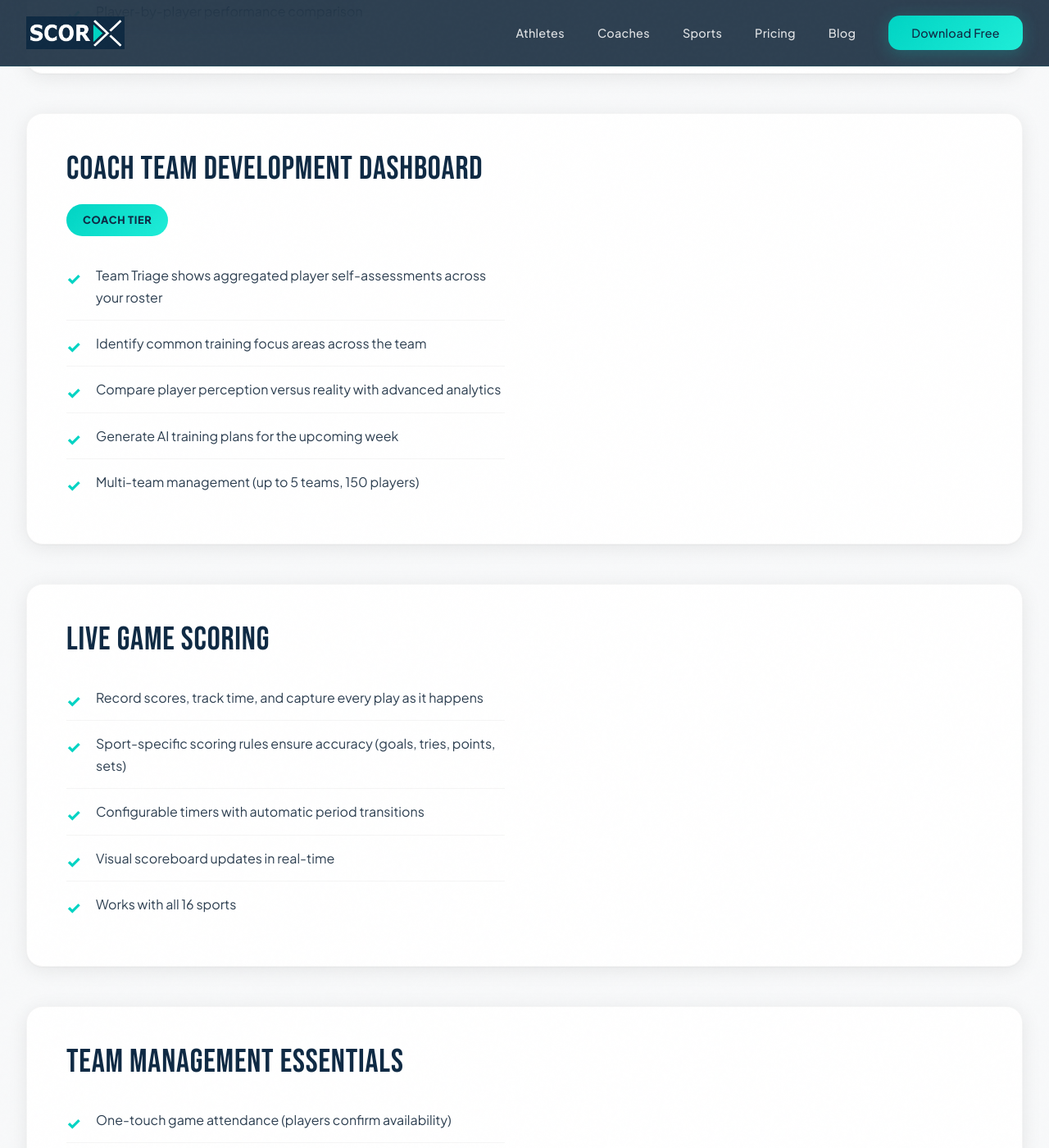
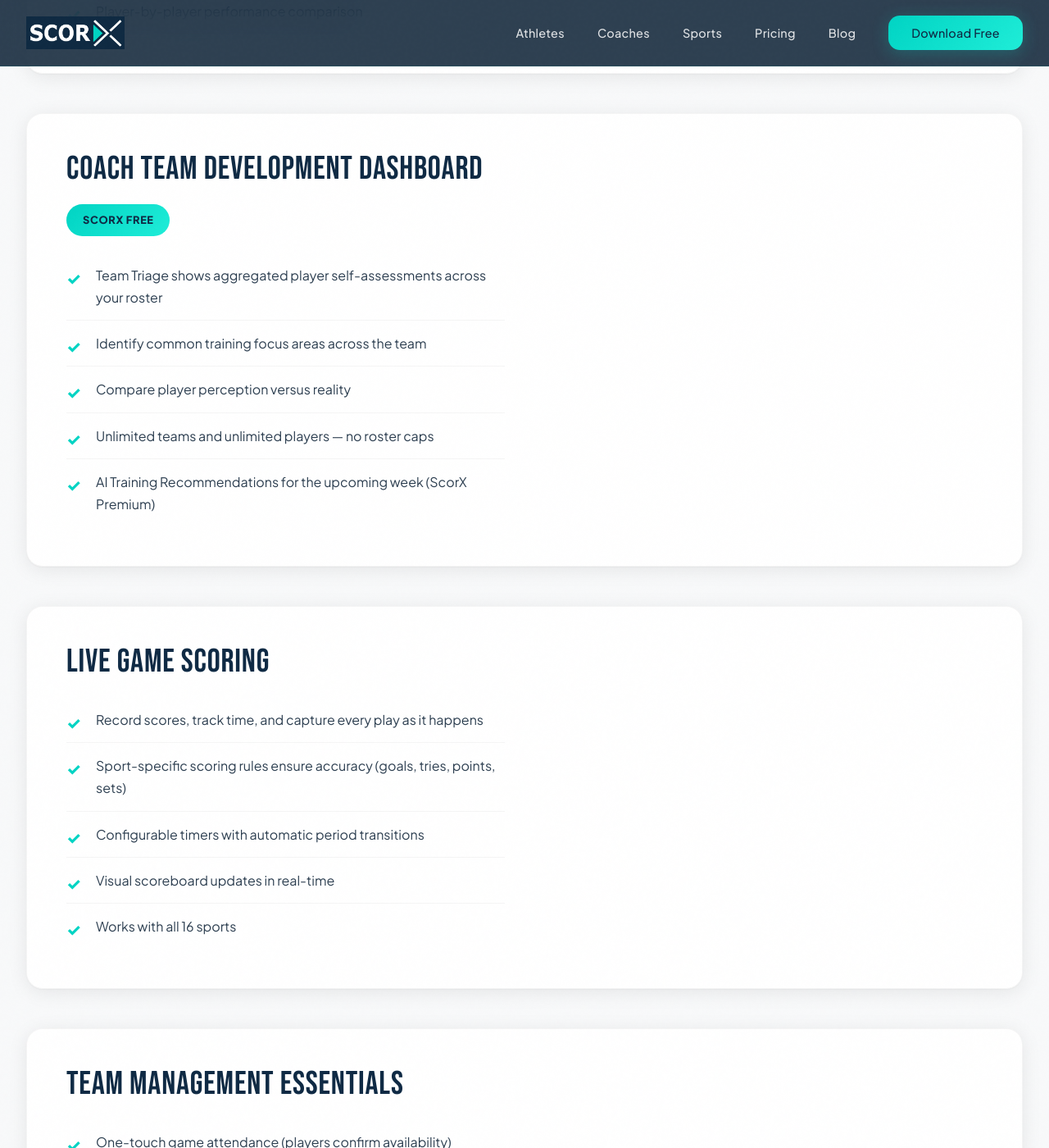
Before and after one commit to twineappdev-scorx/scorx-website, a Jekyll site: the page built from features.html, in a window 1280 px wide and 1400 px high, scrolled down 3941 px. Shown: the whole window at 82% size. Built offline with Jekyll 4.4.1, drawn with Linux system fonts in a browser that asks for light colours; some of the changed text lies outside the part shown.

Commit message:
Replace stale Family/Coach tier copy with the current two-tier model
pricing.json is the source of truth: ScorX Free (unlimited) and ScorX
Premium (A$4.99/mo, A$49.99/yr). Several pages still described the tier
model retired in April 2026, in some cases with claims that contradicted
the current free plan.

- features.html: Family/Coach tier badges become ScorX Premium; the coach
  dashboard becomes ScorX Free (all coaching tools are free now) and drops
  the 5-team/150-player caps; the PDF-export bullet drops the Coach tier
  gate; the 30-day/2-year history retention claims are replaced with the
  unlimited retention the free plan actually provides, in both the FAQ
  body and the FAQPage schema
- terms.html: subscription tier list rewritten to the two current tiers,
  removing the retired $9.99/$99.99 Coach pricing
- privacy.html: iCloud and export gating relabelled to ScorX Premium
- download.html, how-it-works.html, support.html, README.md: tier names
  updated; the download page trial promo now lists what Premium unlocks
  rather than "iCloud sync, data export, and 5 players"

The pricing.html FAQ explaining what happened to the old tiers is left as
is, and competitor "free tier" mentions on compare.html are untouched.

Co-Authored-By: Claude Opus 5 <noreply@anthropic.com>
Claude-Session: https://claude.ai/code/session_01UT5q3NSHevMn7sBWT6Fw9V

```diff
--- a/download.html
+++ b/download.html
@@ -171,17 +171,17 @@ permalink: /download.html
                     <li>Complete onboarding and select your sport</li>
                     <li>Create your first team</li>
                     <li>Add player names and jersey numbers</li>
-                    <li>(Optional) Start your 30-day Family tier free trial for iCloud sync</li>
+                    <li>(Optional) Start your 30-day ScorX Premium free trial</li>
                 </ul>
                 <p class="text-center mt-4 text-turquoise" style="font-weight: 700; font-size: 1.1rem;">You're ready to score!</p>
             </div>
         </div>
     </section>
 
-    <!-- FAMILY TIER PROMOTION -->
+    <!-- PREMIUM TRIAL PROMOTION -->
     <section class="promo-banner">
         <h2>New Users: Start Your 30-Day Free Trial</h2>
-        <p style="font-size: 1.125rem; margin-bottom: 0.5rem;">Unlock iCloud sync, data export, and 5 players with ScorX Family tier.</p>
+        <p style="font-size: 1.125rem; margin-bottom: 0.5rem;">Unlock AI training recommendations, athleticism benchmarking, the full Player Card library, data export and iCloud sync with ScorX Premium.</p>
         <p style="font-size: 1rem; opacity: 0.85;">No credit card required. Cancel anytime. Tap "Start Free Trial" after downloading the app.</p>
     </section>
 
--- a/features.html
+++ b/features.html
@@ -62,7 +62,7 @@ permalink: /features.html
           "name": "How long is game history retained?",
           "acceptedAnswer": {
             "@type": "Answer",
-            "text": "Free tier retains 30 days of game history. Family tier retains 2 years of complete game history, giving junior athletes and families a full view of development across multiple seasons."
+            "text": "Indefinitely, on every plan. ScorX Free keeps your complete game history with no retention limit and no cap on teams, players or games, so junior athletes and families keep a full view of development across every season recorded."
           }
         },
         {
@@ -78,7 +78,7 @@ permalink: /features.html
           "name": "Does ScorX work without internet?",
           "acceptedAnswer": {
             "@type": "Answer",
-            "text": "Yes—ScorX has full offline functionality. Score games anywhere including remote grounds with no mobile coverage. All data syncs automatically via iCloud when a connection is restored (Family tier)."
+            "text": "Yes—ScorX has full offline functionality. Score games anywhere including remote grounds with no mobile coverage. Data syncs automatically across your devices via iCloud when a connection is restored (ScorX Premium)."
           }
         },
         {
@@ -128,7 +128,7 @@ permalink: /features.html
             <div class="feature-detail">
                 <div class="feature-detail-content">
                     <h2>AI-Powered Training Intelligence</h2>
-                    <p class="tier-badge">Family Tier</p>
+                    <p class="tier-badge">ScorX Premium</p>
                     <ul class="feature-list">
                         <li>Transform game statistics into actionable AI sports training recommendations</li>
                         <li>ScorX analyses match performance to identify youth athlete skill development priorities and training focus areas</li>
@@ -144,7 +144,7 @@ permalink: /features.html
             <div class="feature-detail">
                 <div class="feature-detail-content">
                     <h2>Athleticism Benchmarking</h2>
-                    <p class="tier-badge">Family Tier</p>
+                    <p class="tier-badge">ScorX Premium</p>
                     <ul class="feature-list">
                         <li>Track sprint speed, vertical jump height, and endurance against age and gender-specific benchmarks</li>
                         <li>Understand how physical attributes impact skill performance in youth athletic development</li>
@@ -165,7 +165,7 @@ permalink: /features.html
                         <li>Never lose a game—automatic saving and archiving</li>
                         <li>Build comprehensive athletic portfolios across seasons and years</li>
                         <li>Searchable game history with filters by sport, team, date</li>
-                        <li>2-year history retention (Family tier)</li>
+                        <li>No history retention limit — every game you record is kept</li>
                     </ul>
                 </div>
             </div>
@@ -202,13 +202,13 @@ permalink: /features.html
             <div class="feature-detail">
                 <div class="feature-detail-content">
                     <h2>Coach Team Development Dashboard</h2>
-                    <p class="tier-badge">Coach Tier</p>
+                    <p class="tier-badge">ScorX Free</p>
                     <ul class="feature-list">
                         <li>Team Triage shows aggregated player self-assessments across your roster</li>
                         <li>Identify common training focus areas across the team</li>
-                        <li>Compare player perception versus reality with advanced analytics</li>
-                        <li>Generate AI training plans for the upcoming week</li>
-                        <li>Multi-team management (up to 5 teams, 150 players)</li>
+                        <li>Compare player perception versus reality</li>
+                        <li>Unlimited teams and unlimited players — no roster caps</li>
+                        <li>AI Training Recommendations for the upcoming week (ScorX Premium)</li>
                     </ul>
                 </div>
             </div>
@@ -236,7 +236,7 @@ permalink: /features.html
                         <li>Unlimited rosters with player profiles and jersey numbers</li>
                         <li>Add player photos for easy identification</li>
                         <li>Switch between multiple teams and sports seamlessly</li>
-                        <li>iCloud sync across all devices (Family tier)</li>
+                        <li>iCloud sync across all devices (ScorX Premium)</li>
                     </ul>
                 </div>
             </div>
@@ -245,12 +245,12 @@ permalink: /features.html
             <div class="feature-detail">
                 <div class="feature-detail-content">
                     <h2>Data Export & Analysis</h2>
-                    <p class="tier-badge">Family Tier</p>
+                    <p class="tier-badge">ScorX Premium</p>
                     <ul class="feature-list">
                         <li>Export game statistics to CSV format for deeper analysis</li>
                         <li>Import into Excel, Google Sheets, or analytics tools</li>
                         <li>Complete player performance data included</li>
-                        <li>PDF export with custom templates (Coach tier)</li>
+                        <li>PDF export of player stats, season summaries and development reports</li>
                         <li>Professional Player Cards for sharing achievements</li>
                     </ul>
                 </div>
@@ -367,7 +367,7 @@ permalink: /features.html
                     <ul class="feature-list">
                         <li>Automatic game archiving</li>
                         <li>Search by date, team, sport</li>
-                        <li>2-year history retention</li>
+                        <li>No history retention limit</li>
                     </ul>
                 </div>
                 <div class="feature-demo-image">
@@ -411,7 +411,7 @@ permalink: /features.html
                 </details>
                 <details class="faq-item">
                     <summary>How long is game history retained?</summary>
-                    <div class="faq-answer"><p>Free tier retains 30 days of game history. Family tier retains 2 years of complete game history, giving junior athletes and families a full view of development across multiple seasons.</p></div>
+                    <div class="faq-answer"><p>Indefinitely, on every plan. ScorX Free keeps your complete game history with no retention limit and no cap on teams, players or games, so junior athletes and families keep a full view of development across every season recorded.</p></div>
                 </details>
                 <details class="faq-item">
                     <summary>Can I customise which activities are tracked?</summary>
@@ -419,7 +419,7 @@ permalink: /features.html
                 </details>
                 <details class="faq-item">
                     <summary>Does ScorX work without internet?</summary>
-                    <div class="faq-answer"><p>Yes—ScorX has full offline functionality. Score games anywhere including remote grounds with no mobile coverage. All data syncs automatically via iCloud when a connection is restored (Family tier).</p></div>
+                    <div class="faq-answer"><p>Yes—ScorX has full offline functionality. Score games anywhere including remote grounds with no mobile coverage. Data syncs automatically across your devices via iCloud when a connection is restored (ScorX Premium).</p></div>
                 </details>
                 <details class="faq-item">
                     <summary>What is Player Sentiment Tracking?</summary>
--- a/how-it-works.html
+++ b/how-it-works.html
@@ -140,7 +140,7 @@ permalink: /how-it-works.html
                             <li>Review comprehensive game statistics</li>
                             <li>See individual player performance breakdowns</li>
                             <li>View interactive charts and performance graphs</li>
-                            <li>Export to CSV (Family tier) for external analysis</li>
+                            <li>Export to CSV (ScorX Premium) for external analysis</li>
                             <li>Share results with your team</li>
                         </ul>
                         <p class="time-estimate">⏱️ Time: Instant</p>
@@ -170,7 +170,7 @@ permalink: /how-it-works.html
                 <div class="feature-card">
                     <span class="feature-icon">📴</span>
                     <h3>Use Offline Mode</h3>
-                    <p>No internet at the sports field? No problem. ScorX works fully offline and syncs your data when you're back online (Family tier).</p>
+                    <p>No internet at the sports field? No problem. ScorX works fully offline and syncs across your devices when you're back online (ScorX Premium).</p>
                 </div>
 
                 <div class="feature-card">
--- a/support.html
+++ b/support.html
@@ -291,7 +291,7 @@ permalink: /support.html
 
                 <details class="faq-item">
                     <summary>How does the 30-day free trial work?</summary>
-                    <div class="faq-answer"><p>Download ScorX and tap "Start Free Trial" in the app. No credit card required. After 30 days, choose to subscribe or continue with Free tier.</p></div>
+                    <div class="faq-answer"><p>Download ScorX and tap "Start Free Trial" in the app. No credit card required. After 30 days, choose to subscribe or continue on ScorX Free.</p></div>
                 </details>
 
                 <details class="faq-item">
@@ -378,7 +378,7 @@ permalink: /support.html
 
                 <details class="faq-item">
                     <summary>Where is my data stored?</summary>
-                    <div class="faq-answer"><p>(Free tier) Locally on your iPhone/iPad in an encrypted database. (Family tier) Locally + synced to your private iCloud account using Apple's end-to-end encryption.</p></div>
+                    <div class="faq-answer"><p>(ScorX Free) Locally on your iPhone/iPad in an encrypted database. (ScorX Premium) Locally + synced to your private iCloud account using Apple's end-to-end encryption.</p></div>
                 </details>
 
                 <!-- TROUBLESHOOTING -->
```
Also changed, not shown: privacy.html (+7 -8 lines), terms.html (+6 -7 lines), README.md.
